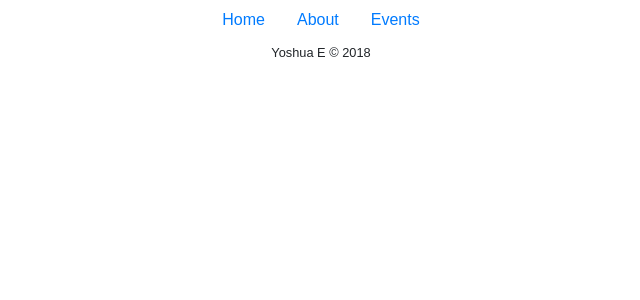
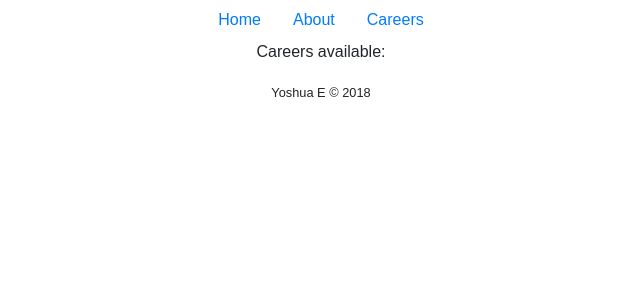
Before and after one commit to dotm/react_router, a React (Create React App) app: page /careers in a window 1280 px wide. Shown: the top 300 px of the page, without its empty margins (319-959 px from the left). Built offline with nearby package versions, Linux system fonts and the light colour scheme.

Commit message:
change events to careers

```diff
--- a/src/App.js
+++ b/src/App.js
@@ -4,7 +4,7 @@ import Header from './Header';
 import Footer from './Footer';
 import Home from './Home';
 import About from './About';
-import Events from './Events';
+import Careers from './Careers';
 
 class App extends React.Component {
   render() {
@@ -14,7 +14,7 @@ class App extends React.Component {
         <Switch>
           <Route exact path='/' component={Home}/>
           <Route path='/about' component={About}/>
-          <Route path='/events' component={Events}/>
+          <Route path='/careers' component={Careers}/>
         </Switch>
         <Footer />
       </div>
--- /dev/null
+++ b/src/Careers.js
@@ -0,0 +1,7 @@
+import React from 'react';
+
+export default function Careers(props){
+    return (
+        <p className="text-center">Careers available:</p>
+    )
+}
--- a/src/Events.js
+++ /dev/null
@@ -1,7 +0,0 @@
-import React from 'react';
-
-export default function Events(props){
-    return (
-        <p className="text-center">Our company events:</p>
-    )
-}
--- a/src/Header.js
+++ b/src/Header.js
@@ -12,7 +12,7 @@ export default function Header(props){
                     <Link to="/about" className="nav-link">About</Link>
                 </li>
                 <li className="nav-item">
-                    <Link to="/events" className="nav-link">Events</Link>
+                    <Link to="/careers" className="nav-link">Careers</Link>
                 </li>
             </ul>
         </header>
```
